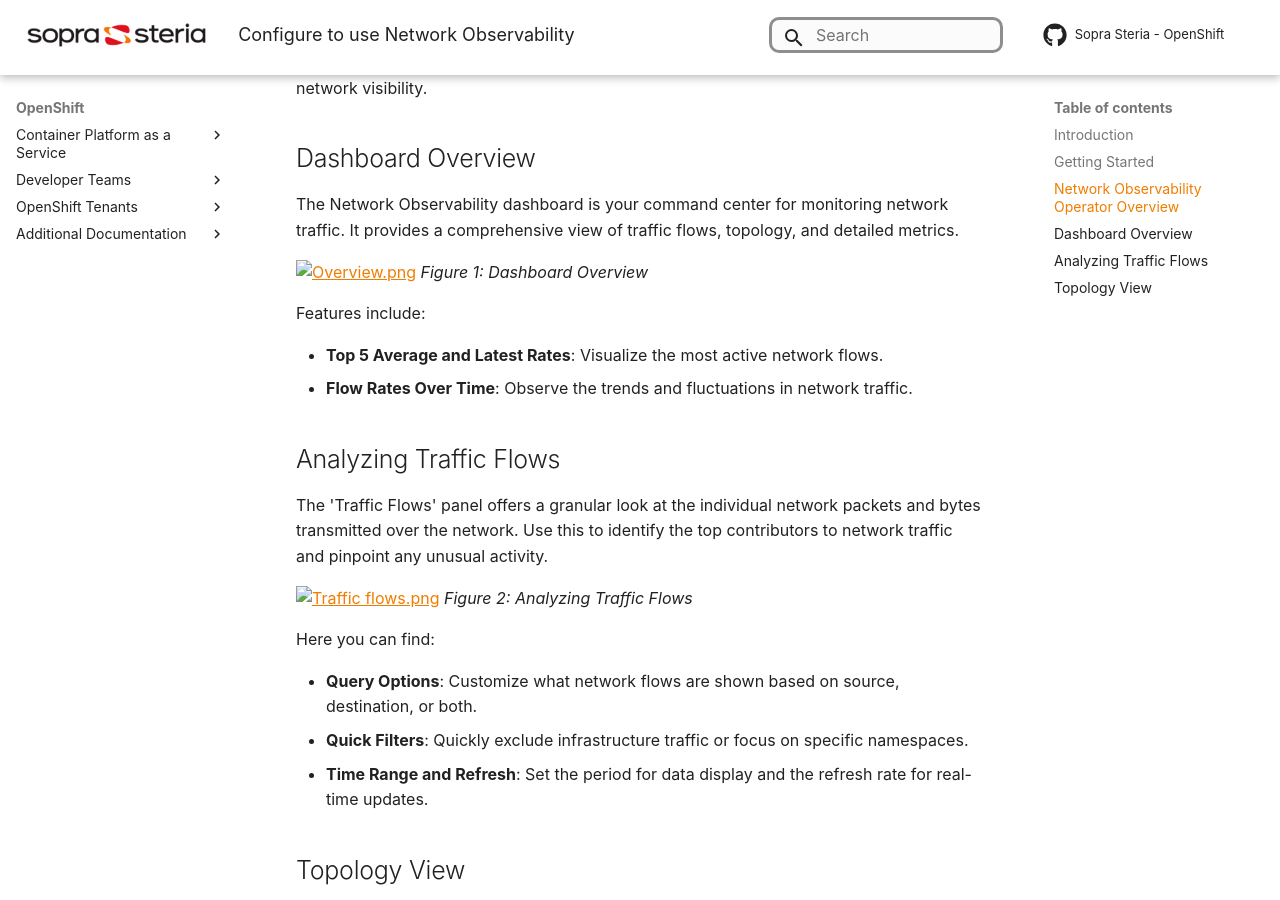
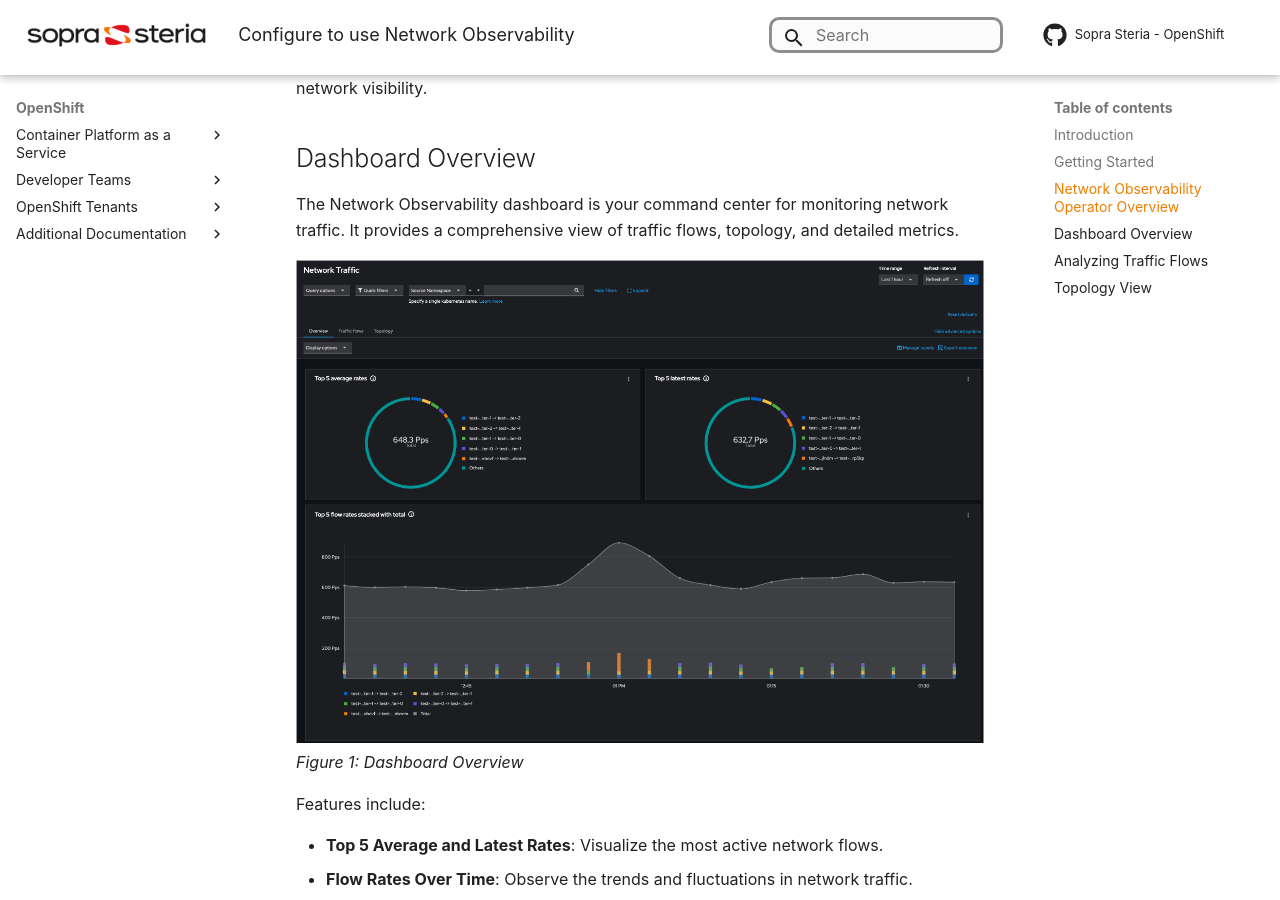
Before and after one commit to Sopra-Steria-Norge-Kubernetes/OpenShift, an MkDocs documentation site: the page built from docs/Additional Documentation/Observability/using-network-observability.md, in a window 1280 px wide and 900 px high, scrolled down 733 px. Built offline with MkDocs 1.6.1 and Material for MkDocs 9.7.7, drawn with Linux system fonts in a browser that asks for light colours; some web fonts are replaced; comment, search, counter and statistics services are not loaded.

Commit message:
fixed all but one of the warnings in the links in mkdocs

```diff
--- a/docs/Additional Documentation/Observability/using-network-observability.md
+++ b/docs/Additional Documentation/Observability/using-network-observability.md
@@ -27,7 +27,7 @@
 
 The Network Observability dashboard is your command center for monitoring network traffic. It provides a comprehensive view of traffic flows, topology, and detailed metrics.
 
-![Overview.png](../img/Observability/network1.png)
+![Overview.png](../../img/Observability/network1.png)
 *Figure 1: Dashboard Overview*
 
 Features include:
@@ -39,7 +39,7 @@
 
 The 'Traffic Flows' panel offers a granular look at the individual network packets and bytes transmitted over the network. Use this to identify the top contributors to network traffic and pinpoint any unusual activity.
 
-![Traffic flows.png](../img/Observability/network2.png)
+![Traffic flows.png](../../img/Observability/network2.png)
 *Figure 2: Analyzing Traffic Flows*
 
 Here you can find:
@@ -52,7 +52,7 @@
 
 The Topology view provides a dynamic graphical representation of network traffic, allowing you to see how traffic is flowing between nodes and services within your cluster.
 
-![netobserv-2.png](../img/Observability/network3.png)
+![netobserv-2.png](../../img/Observability/network3.png)
 *Figure 3: Topology View*
 
 Highlights:
```
Also changed, not shown: docs/Additional Documentation/Monitoring/slack-integration-with-openshift-alerts.md (+1 -1 lines), docs/Additional Documentation/OpenShift Pipelines/OpenShift-pipelines.md (+1 -1 lines), docs/Additional Documentation/Storage/Backup/backup-persistent-volumes-using-volumesnapshots.md (+1 -1 lines).
